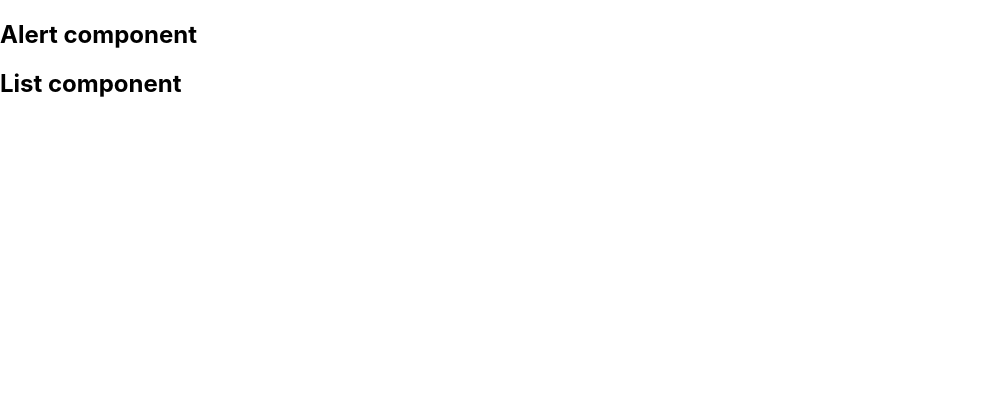
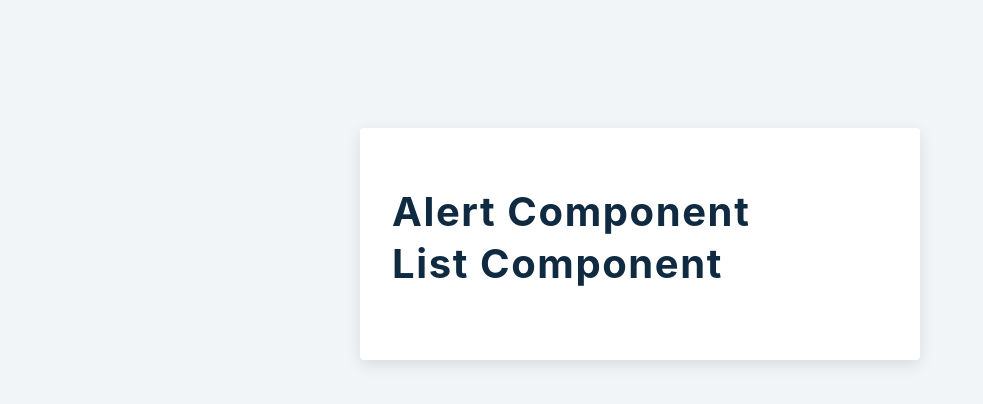
Before and after one commit to German-Cobian/Grocery-Bud, a React (Create React App) app: page / in a window 1280 px wide. Shown: the top 404 px of the page, without its empty margins (0-983 px from the left). Built offline with nearby package versions, Linux system fonts and the light colour scheme.

Commit message:
Define CSS classes for index.css file

```diff
--- a/src/App.js
+++ b/src/App.js
@@ -7,13 +7,14 @@
   const [name, setName] = useState('');
   const [list, setList] = useState([]);
   const [isEditing, setIsEditing] = useState(false);
-  const [editD, setEditID] = useState(null);
+  const [editID, setEditID] = useState(null);
   const [alert, setAlert] = useState({show: false, mg: '', type: ''});
 
   return <section className="section-center">
-      <div className='grocery-container'>
+      <div className="grocery-container">
         <Alert />
         <List />
+        <button className="clear-btn"></button>
       </div>
     </section>
 }
--- a/src/index.css
+++ b/src/index.css
@@ -1,13 +1,306 @@
+/*
+===============
+Variables
+===============
+*/
+
+:root {
+  /* dark shades of primary color*/
+  --clr-primary-1: hsl(205, 86%, 17%);
+  --clr-primary-2: hsl(205, 77%, 27%);
+  --clr-primary-3: hsl(205, 72%, 37%);
+  --clr-primary-4: hsl(205, 63%, 48%);
+  /* primary/main color */
+  --clr-primary-5: hsl(205, 78%, 60%);
+  /* lighter shades of primary color */
+  --clr-primary-6: hsl(205, 89%, 70%);
+  --clr-primary-7: hsl(205, 90%, 76%);
+  --clr-primary-8: hsl(205, 86%, 81%);
+  --clr-primary-9: hsl(205, 90%, 88%);
+  --clr-primary-10: hsl(205, 100%, 96%);
+  /* darkest grey - used for headings */
+  --clr-grey-1: hsl(209, 61%, 16%);
+  --clr-grey-2: hsl(211, 39%, 23%);
+  --clr-grey-3: hsl(209, 34%, 30%);
+  --clr-grey-4: hsl(209, 28%, 39%);
+  /* grey used for paragraphs */
+  --clr-grey-5: hsl(210, 22%, 49%);
+  --clr-grey-6: hsl(209, 23%, 60%);
+  --clr-grey-7: hsl(211, 27%, 70%);
+  --clr-grey-8: hsl(210, 31%, 80%);
+  --clr-grey-9: hsl(212, 33%, 89%);
+  --clr-grey-10: hsl(210, 36%, 96%);
+  --clr-white: #fff;
+  --clr-red-dark: hsl(360, 67%, 44%);
+  --clr-red-light: hsl(360, 71%, 66%);
+  --clr-green-dark: hsl(125, 67%, 44%);
+  --clr-green-light: hsl(125, 71%, 66%);
+  --clr-black: #222;
+  --transition: all 0.3s linear;
+  --spacing: 0.1rem;
+  --radius: 0.25rem;
+  --light-shadow: 0 5px 15px rgba(0, 0, 0, 0.1);
+  --dark-shadow: 0 5px 15px rgba(0, 0, 0, 0.2);
+  --max-width: 1170px;
+  --fixed-width: 620px;
+}
+/*
+===============
+Global Styles
+===============
+*/
+
+*,
+::after,
+::before {
+  margin: 0;
+  padding: 0;
+  box-sizing: border-box;
+}
 body {
-  margin: 0;
-  font-family: -apple-system, BlinkMacSystemFont, 'Segoe UI', 'Roboto', 'Oxygen',
-    'Ubuntu', 'Cantarell', 'Fira Sans', 'Droid Sans', 'Helvetica Neue',
-    sans-serif;
-  -webkit-font-smoothing: antialiased;
-  -moz-osx-font-smoothing: grayscale;
+  font-family: -apple-system, BlinkMacSystemFont, 'Segoe UI', Roboto, Oxygen,
+    Ubuntu, Cantarell, 'Open Sans', 'Helvetica Neue', sans-serif;
+  background: var(--clr-grey-10);
+  color: var(--clr-grey-1);
+  line-height: 1.5;
+  font-size: 0.875rem;
+}
+ul {
+  list-style-type: none;
+}
+a {
+  text-decoration: none;
+}
+h1,
+h2,
+h3,
+h4 {
+  letter-spacing: var(--spacing);
+  text-transform: capitalize;
+  line-height: 1.25;
+  margin-bottom: 0.75rem;
+}
+h1 {
+  font-size: 3rem;
+}
+h2 {
+  font-size: 2rem;
+}
+h3 {
+  font-size: 1.25rem;
+}
+h4 {
+  font-size: 0.875rem;
+}
+p {
+  margin-bottom: 1.25rem;
+  color: var(--clr-grey-5);
+}
+@media screen and (min-width: 800px) {
+  h1 {
+    font-size: 4rem;
+  }
+  h2 {
+    font-size: 2.5rem;
+  }
+  h3 {
+    font-size: 1.75rem;
+  }
+  h4 {
+    font-size: 1rem;
+  }
+  body {
+    font-size: 1rem;
+  }
+  h1,
+  h2,
+  h3,
+  h4 {
+    line-height: 1;
+  }
+}
+.btn {
+  text-transform: uppercase;
+  background: transparent;
+  color: var(--clr-black);
+  padding: 0.375rem 0.75rem;
+  letter-spacing: var(--spacing);
+  display: inline-block;
+  transition: var(--transition);
+  font-size: 0.875rem;
+  border: 2px solid var(--clr-black);
+  cursor: pointer;
+  box-shadow: 0 1px 3px rgba(0, 0, 0, 0.2);
+  border-radius: var(--radius);
+}
+.btn:hover {
+  color: var(--clr-white);
+  background: var(--clr-black);
+}
+/* section */
+.section {
+  padding: 5rem 0;
 }
 
-code {
-  font-family: source-code-pro, Menlo, Monaco, Consolas, 'Courier New',
-    monospace;
+.section-center {
+  width: 90vw;
+  margin: 0 auto;
+  max-width: 35rem;
+  margin-top: 8rem;
 }
+@media screen and (min-width: 992px) {
+  .section-center {
+    width: 95vw;
+  }
+}
+main {
+  min-height: 100vh;
+  display: grid;
+  place-items: center;
+}
+/*
+===============
+Grocery List
+===============
+*/
+.section-center {
+  background: var(--clr-white);
+  border-radius: var(--radius);
+  box-shadow: var(--light-shadow);
+  transition: var(--transition);
+  padding: 2rem;
+}
+.section-center:hover {
+  box-shadow: var(--dark-shadow);
+}
+.alert {
+  margin-bottom: 1rem;
+  height: 1.25rem;
+  display: grid;
+  align-items: center;
+  text-align: center;
+  font-size: 0.7rem;
+  border-radius: 0.25rem;
+  letter-spacing: var(--spacing);
+  text-transform: capitalize;
+}
+.alert-danger {
+  color: #721c24;
+  background: #f8d7da;
+}
+.alert-success {
+  color: #155724;
+  background: #d4edda;
+}
+.grocery-form h3 {
+  color: var(--clr-primary-1);
+  margin-bottom: 1.5rem;
+  text-align: center;
+}
+.form-control {
+  display: flex;
+  justify-content: center;
+}
+.grocery {
+  padding: 0.25rem;
+  padding-left: 1rem;
+  background: var(--clr-grey-10);
+  border-top-left-radius: var(--radius);
+  border-bottom-left-radius: var(--radius);
+  border-color: transparent;
+  font-size: 1rem;
+  flex: 1 0 auto;
+  color: var(--clr-grey-5);
+}
+.grocery::placeholder {
+  font-family: var(--ff-secondary);
+  color: var(--clr-grey-5);
+}
+.submit-btn {
+  background: var(--clr-primary-8);
+  border-color: transparent;
+  flex: 0 0 5rem;
+  display: grid;
+  align-items: center;
+  padding: 0.25rem;
+  text-transform: capitalize;
+  letter-spacing: 2px;
+  border-top-right-radius: var(--radius);
+  border-bottom-right-radius: var(--radius);
+  cursor: pointer;
+  content: var(--clr-primary-5);
+  transition: var(--transition);
+  font-size: 0.85rem;
+}
+.submit-btn:hover {
+  background: var(--clr-primary-5);
+  color: var(--clr-white);
+}
+
+.grocery-container {
+  margin-top: 2rem;
+}
+
+.grocery-item {
+  display: flex;
+  align-items: center;
+  justify-content: space-between;
+  margin-bottom: 0.5rem;
+  transition: var(--transition);
+  padding: 0.25rem 1rem;
+  border-radius: var(--radius);
+  text-transform: capitalize;
+}
+.grocery-item:hover {
+  color: var(--clr-grey-5);
+  background: var(--clr-grey-10);
+}
+.grocery-item:hover .title {
+  color: var(--clr-grey-5);
+}
+.title {
+  margin-bottom: 0;
+  color: var(--clr-grey-1);
+  letter-spacing: 2px;
+  transition: var(--transition);
+}
+.edit-btn,
+.delete-btn {
+  background: transparent;
+  border-color: transparent;
+  cursor: pointer;
+  font-size: 0.7rem;
+  margin: 0 0.15rem;
+  transition: var(--transition);
+}
+.edit-btn {
+  color: var(--clr-green-light);
+}
+.edit-btn:hover {
+  color: var(--clr-green-dark);
+}
+.delete-btn {
+  color: var(--clr-red-light);
+}
+.delete-btn:hover {
+  color: var(--clr-red-dark);
+}
+.clear-btn {
+  text-transform: capitalize;
+  width: 10rem;
+  height: 1.5rem;
+  display: grid;
+  align-items: center;
+  background: transparent;
+  border-color: transparent;
+  color: var(--clr-red-light);
+  margin: 0 auto;
+  font-size: 0.85rem;
+  letter-spacing: var(--spacing);
+  cursor: pointer;
+  transition: var(--transition);
+  margin-top: 1.25rem;
+}
+.clear-btn:hover {
+  color: var(--clr-red-dark);
+}
```
